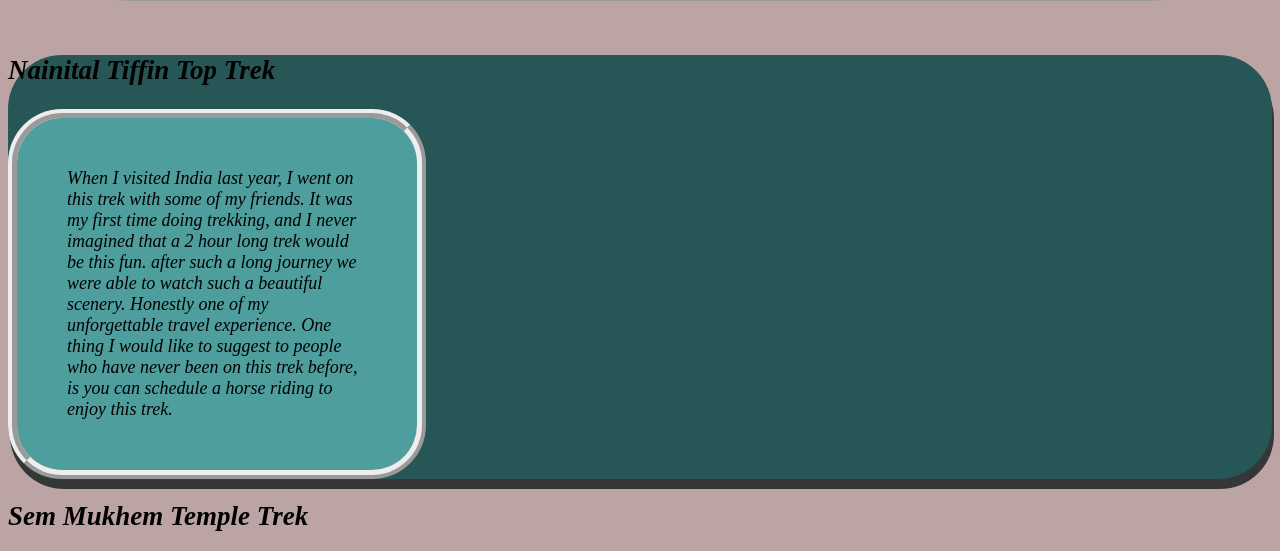
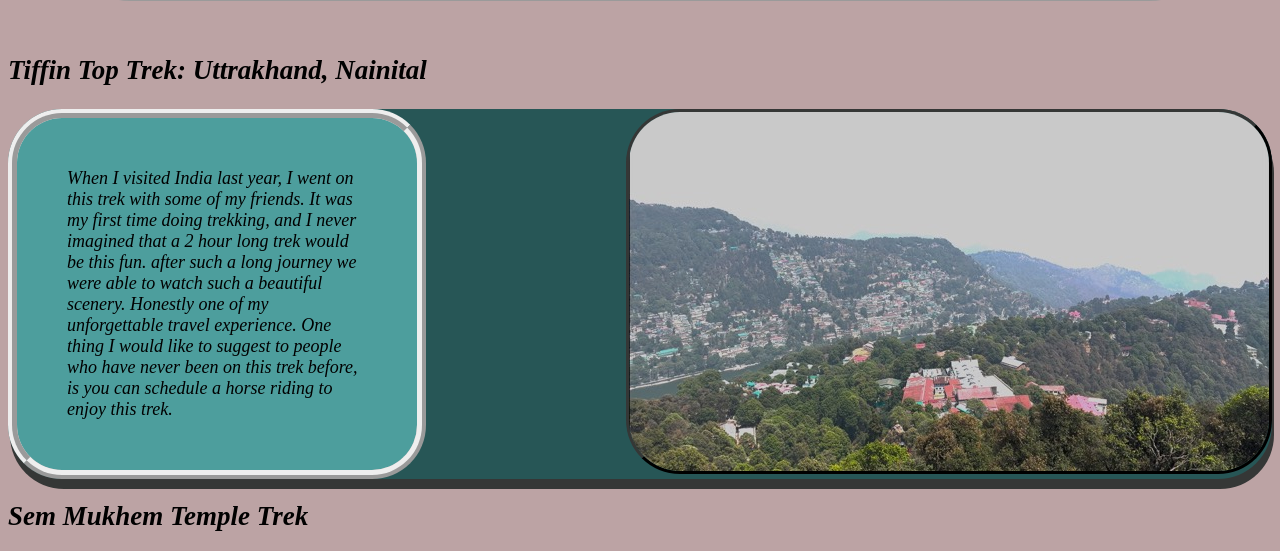
Before and after one commit to Nandinisemwal/Nandini-s-Travelogue, a plain HTML site: page index.html in a window 1280 px wide. Shown: the part 190-741 px from the top of the page. Drawn offline with Linux system fonts and the light colour scheme.

Commit message:
took h2 out of sections

```diff
--- a/index.html
+++ b/index.html
@@ -12,18 +12,19 @@
             <h3>My Treking Journey (India)</h3>
         </header>
         <main>
+            <h2>Tiffin Top Trek: Uttrakhand, Nainital</h2>
             <section id="trek1">
-        <h2>Nainital Tiffin Top Trek</h2>
+        <img src="Trek1.jpeg" id="image1" alt="Clickable image">
         <div>When I visited India last year, I went on this trek with some of my friends. It was my first time doing trekking, and I never imagined that a 2 hour long trek would be this fun. after such a long journey we were able to watch such a beautiful scenery. Honestly one of my unforgettable travel experience. One thing I would like to suggest to people who have never been on this trek before, is you can schedule a horse riding to enjoy this trek. </div>
             </section>
 
+            <h2>Sem Mukhem Temple Trek</h2>
             <section id="trek2">
-                <h2>Sem Mukhem Temple Trek</h2>
                 <p>This was my second ever trek, I went on this trek with my family and my cousins. This place is located in my parents hometown. This place has such a beautiful view, since this place is surrounded by other mountains. It is such a calm and peaceful place. One advice I would give to people who have never been to this place is that, even though the security is pretty good you might get to see wild animals if lucky enough.</p>
             </section>
 
+            <h2>Bhadraj Temple Forest Trek</h2>
             <section id="trek3">
-                <h2>Bhadraj Temple Forest Trek</h2>
                 <p>This was one of my most adventurous and scary trekking experience. We went to this trek thinking it would about 2 to 3 hours of trekking, but we didn't knew that there were 2 different routes and we ended up taking the longer route. The longer route was through literal forest and mountain which takes about 6 to 8 hours to reach the temple. It took us 6 hours and 30 minutes to reach the temple and there were no one else but me and my family wandering around the forest without any sense of direction. Even though we were scared of getting attacked by wild animals, it was a pretty amazing adventure that I will probably never forget. One advice I would give to someone who has never been to this trek would be choosing the shorter route because it is more easy but if someone wants to have a real adventure they should definitely choose the 7 hour trek. </p>
             </section>
         </main>
```
